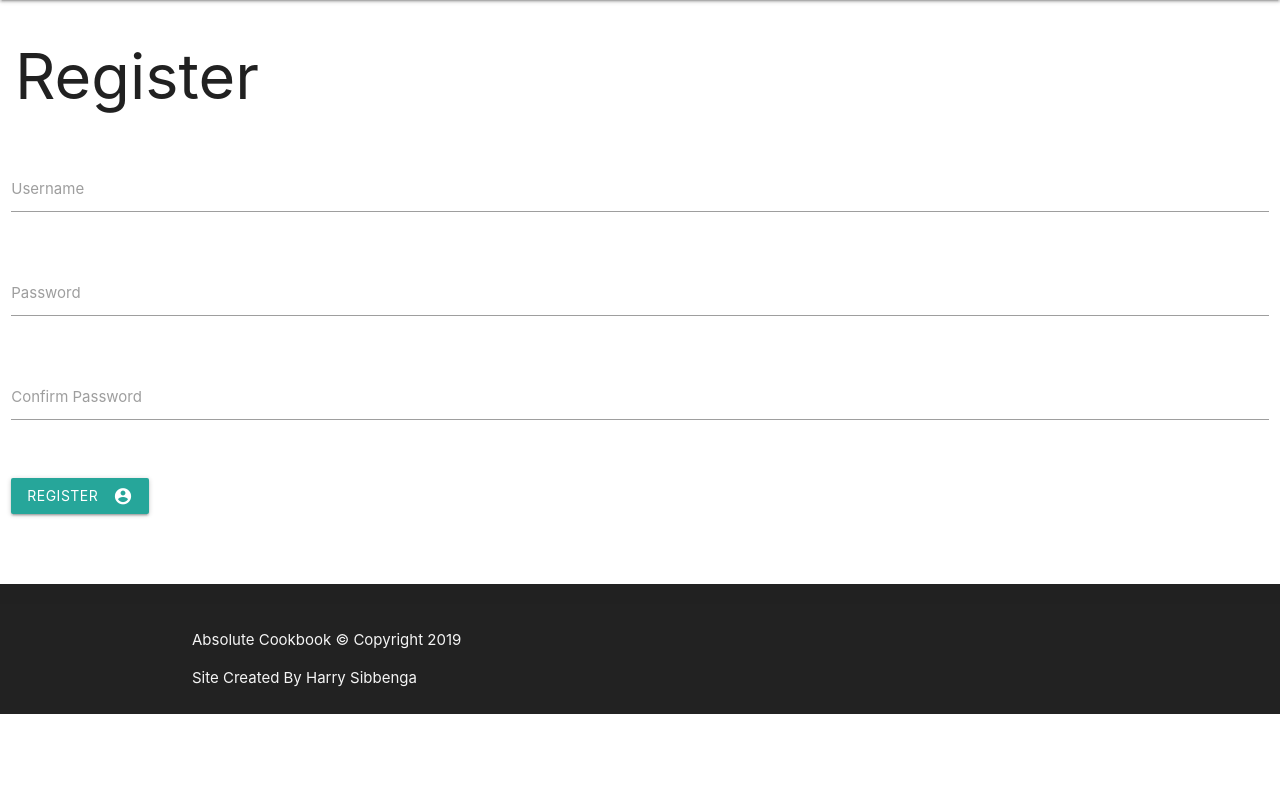
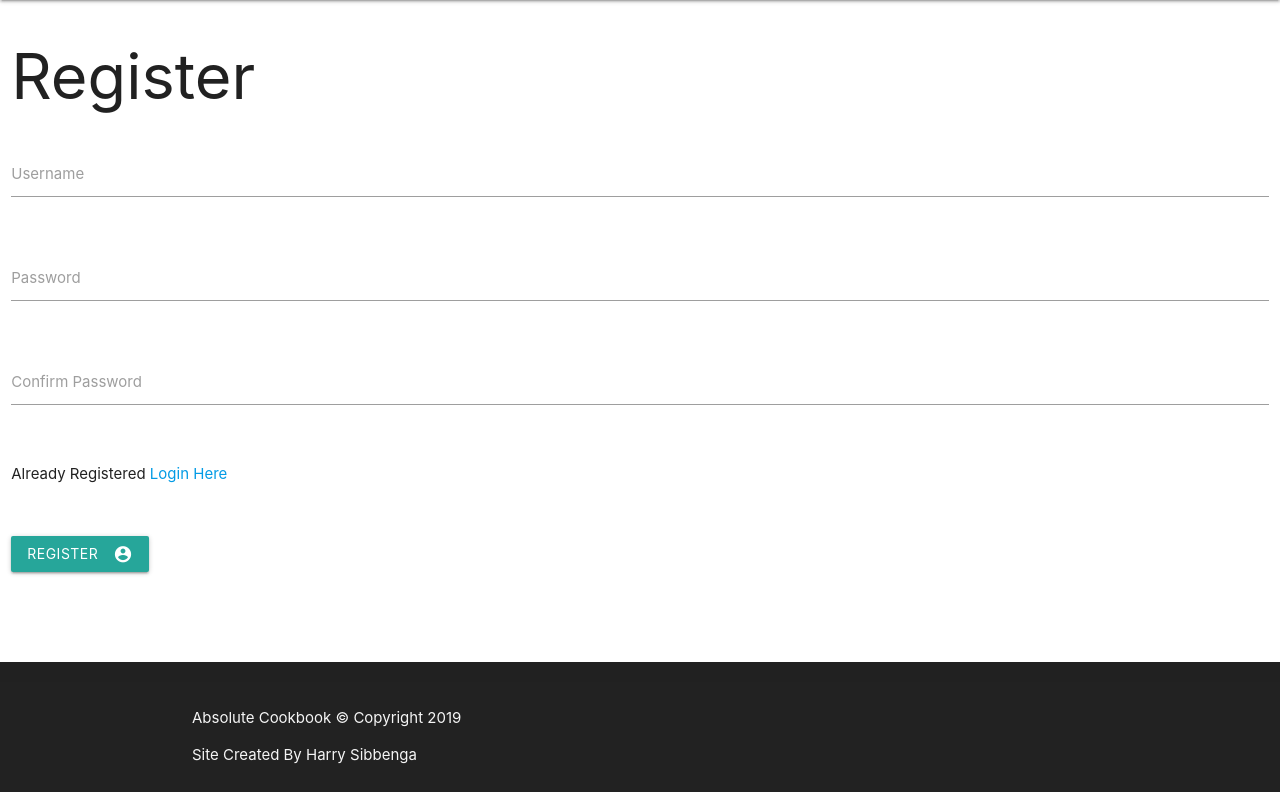
Before and after one commit to Harrysibbenga/Online_cookbook, a Flask app: page /register in a window 1280 px wide. Shown: the part 64-856 px from the top of the page. Before the commit the page ends 778 px from the top, so only its background shows below. Run offline with Flask 2, Linux system fonts and the light colour scheme; some libraries are stand-ins or nearby versions.

Commit message:
Created logout route and conditions for the registration page with notifiers, provided links to the registration page from the login page and vice versa

```diff
--- a/app.py
+++ b/app.py
@@ -214,9 +214,25 @@ def logout():
     session.pop('username', None)
     return redirect(url_for('index'))
 
-@app.route('/register')
+@app.route('/register', methods=['GET','POST'])
 def register():
-    return render_template("register.html")
+    if request.method == "POST":
+        username_input = request.form.get('username')
+        password_input = request.form.get('password')
+        confirmation = request.form.get('confirm_password')
+        user = users.find_one({'username': username_input})
+        if user:
+            message = "User already exists"
+            return render_template('register.html', message=message)
+        elif password_input == confirmation:
+            users.insert_one({'username': username_input, 'password': password_input, 'saved_recipes': []})
+            message = "User created please login"
+            return render_template('register.html', message=message)
+        else:
+            message = "Password mismatch"
+            return render_template('register.html', message=message)
+    else:
+        return render_template("register.html")
 
 
 
--- a/templates/register.html
+++ b/templates/register.html
@@ -1,25 +1,50 @@
 {% extends 'base.html' %} {% block content %}
 <section id="register-page">
-    <h1 class="section-title">Register</h1>
+    <div class="row">
+        <div class="col s12 m7">
+            <h1>Register</h1>
+        </div>
+        {% if message %}
+        <div class="col s12 m5 displayed-message">
+            <div class="card blue-grey darken-1 message-container">
+                <div class="card-content white-text center-align">
+                    <p>{{message}}</p>
+                </div>
+            </div>
+        </div>
+        {% else %}
+        <div class="col s12 m5 hide">
+            <div class="card blue-grey darken-1 message-container">
+                <div class="card-content white-text center-align">
+                    <p>{{message}}</p>
+                </div>
+            </div>
+        </div>
+        {% endif %}
         <div class="section">
             <div class="row">
-            <form action="{{ url_for('login') }}" method="POST">
+                <form action="{{ url_for('register') }}" method="POST">
                     <div class="row">
                         <div class="input-field col s12">
-                        <input id="username" name="username" type="text" class="validate">
+                            <input id="username" name="username" type="text" class="validate" required>
                             <label for="username">Username</label>
                         </div>
                     </div>
                     <div class="row">
                         <div class="input-field col s12">
-                        <input id="password" name="password" type="password" class="validate">
+                            <input id="password" name="password" type="password" class="validate" required>
                             <label for="password">Password</label>
                         </div>
                     </div>
                     <div class="row">
                         <div class="input-field col s12">
-                        <input id="confirm_password" name="confirm_password" type="password" class="validate">
+                            <input id="confirm_password" name="confirm_password" type="password" class="validate" required>
                             <label for="confirm_password">Confirm Password</label>
+                        </div>
+                    </div>
+                    <div class="row">
+                        <div class="col s12">
+                            <p>Already Registered <a href="{{ url_for('login', recipe_id='no_id') }}">Login Here</a></p>
                         </div>
                     </div>
                     <div class="row">
```
Also changed, not shown: templates/login.html (+7 -3 lines), README.md. Lines whose indentation alone changed are shown as unchanged.
